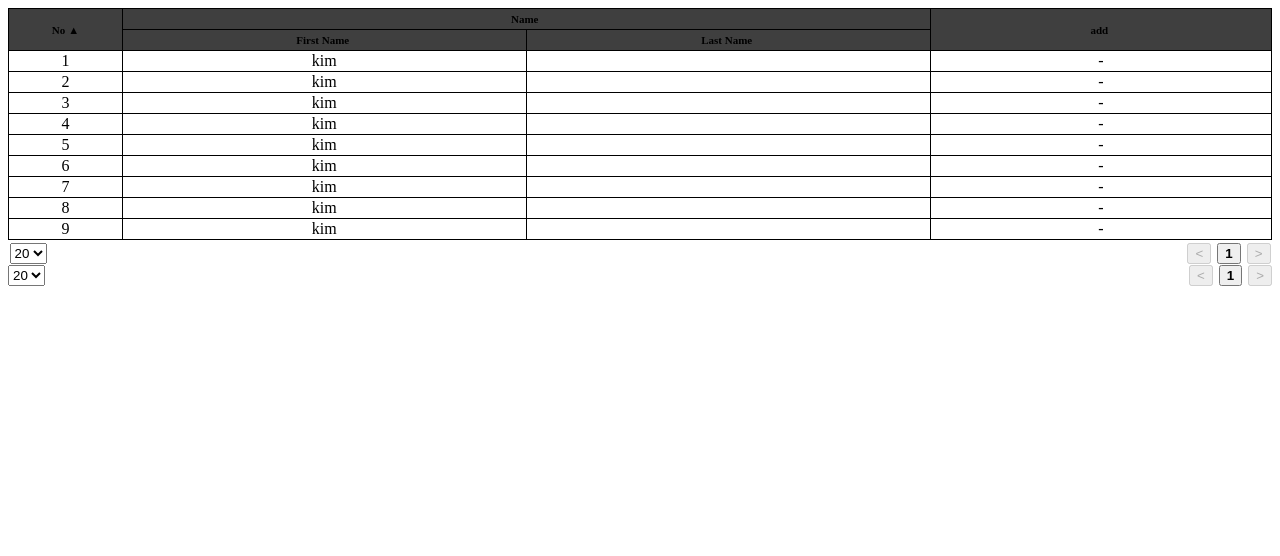
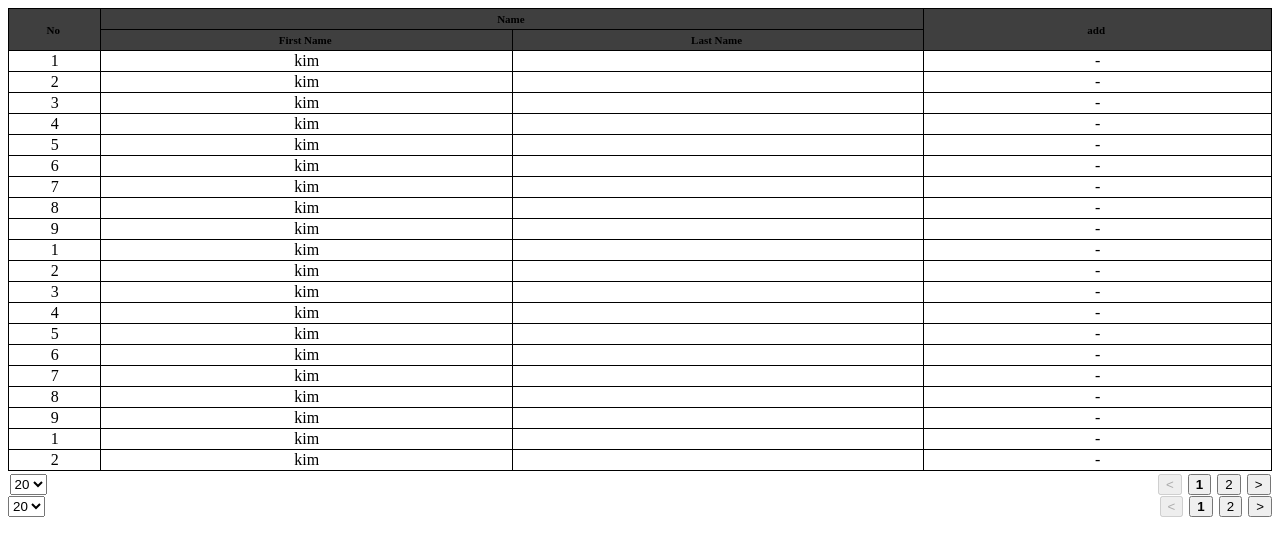
Before and after one commit to novice1993/rex-web-table, a React (Vite) app: page / in a window 1280 px wide. Shown: the top 556 px of the page. Built offline with nearby package versions, Linux system fonts and the light colour scheme.

Commit message:
[remove] sorting 기능 임시 제거
Desc
- sorting 관련 기능이 불완전 하게 구현된 상황으로 오히려 사용성을 저해할 것이라고 생각되어 임시로 기능 제거
- npm 배포 후 기능 보완하여 추가 예정

```diff
--- a/src/App.tsx
+++ b/src/App.tsx
@@ -12,6 +12,17 @@ import useSubRowExpand from "./hook/useSubRowExpand";
 import { TablePagination } from "./components/TableFooter/TablePagination";
 import { TablePageSizeSelect } from "./components/TableFooter/TablePageSizeSelect";
 
+/**
+ * 1. ci/cd 정리 및 npm publish 전까지 구축
+ * 2. pagination 관련 style option 구현
+ * 3. sorting 관련 기능 수정 -> 기능 제거 (배포 후 수정)
+ * 4. 문서화 (예시 코드) + 영어 문서 작성
+ * 5. npm 배포
+ *
+ * -> 2,4 우선
+ * -> 1, 5번
+ */
+
 export interface Example {
   No: number;
   firstName: string;
@@ -19,6 +30,24 @@ export interface Example {
 }
 
 const dummyData: Array<Example> = [
+  { No: 1, firstName: "kim", add: "-" },
+  { No: 2, firstName: "kim", add: "-" },
+  { No: 3, firstName: "kim", add: "-" },
+  { No: 4, firstName: "kim", add: "-" },
+  { No: 5, firstName: "kim", add: "-" },
+  { No: 6, firstName: "kim", add: "-" },
+  { No: 7, firstName: "kim", add: "-" },
+  { No: 8, firstName: "kim", add: "-" },
+  { No: 9, firstName: "kim", add: "-" },
+  { No: 1, firstName: "kim", add: "-" },
+  { No: 2, firstName: "kim", add: "-" },
+  { No: 3, firstName: "kim", add: "-" },
+  { No: 4, firstName: "kim", add: "-" },
+  { No: 5, firstName: "kim", add: "-" },
+  { No: 6, firstName: "kim", add: "-" },
+  { No: 7, firstName: "kim", add: "-" },
+  { No: 8, firstName: "kim", add: "-" },
+  { No: 9, firstName: "kim", add: "-" },
   { No: 1, firstName: "kim", add: "-" },
   { No: 2, firstName: "kim", add: "-" },
   { No: 3, firstName: "kim", add: "-" },
--- a/src/hook/useTable.ts
+++ b/src/hook/useTable.ts
@@ -2,10 +2,10 @@ import {
   ColumnDef,
   getCoreRowModel,
   getPaginationRowModel,
-  getSortedRowModel,
+  // getSortedRowModel,
   useReactTable,
   PaginationState,
-  SortingState,
+  // SortingState,
 } from "@tanstack/react-table";
 
 import { useState } from "react";
@@ -23,9 +23,9 @@ const useTable = <T>(props: TableManagerProps<T>) => {
     pageIndex: 0,
     pageSize: 10,
   });
-  const [sorting, setSorting] = useState<SortingState>([
-    { id: "No", desc: false },
-  ]);
+  // const [sorting, setSorting] = useState<SortingState>([
+  //   { id: "No", desc: false },
+  // ]);
 
   const table = useReactTable<T>({
     data,
@@ -37,11 +37,12 @@ const useTable = <T>(props: TableManagerProps<T>) => {
     onPaginationChange: setPagination,
 
     // 2) about sorting
-    getSortedRowModel: getSortedRowModel(),
-    onSortingChange: setSorting,
-    enableSortingRemoval: false,
+    // getSortedRowModel: getSortedRowModel(),
+    // onSortingChange: setSorting,
+    // enableSortingRemoval: false,
 
-    state: { pagination, sorting },
+    // state: { pagination, sorting },
+    state: { pagination },
   });
 
   return {
```
